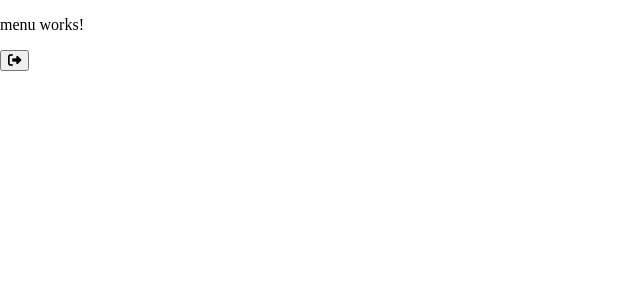
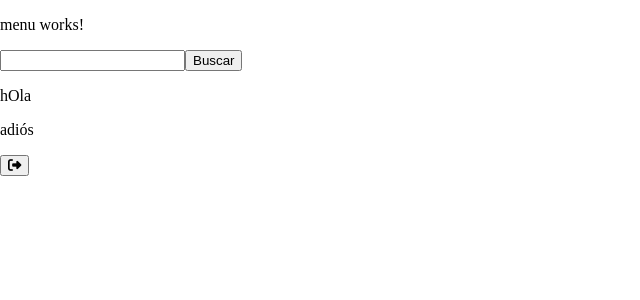
Before and after one commit to dcuecal515/Hundir-la-flota, an Angular app in the folder Frontend/HundirLaFlota/: page /menu in a window 1280 px wide. Shown: the top 300 px of the page, without its empty margins (0-640 px from the left). Built offline with nearby package versions, Linux system fonts and the light colour scheme.

Commit message:
Subida de logica de busqueda sencilla

```diff
--- /dev/null
+++ b/Frontend/HundirLaFlota/src/app/models/Friend.ts
@@ -0,0 +1,3 @@
+export interface Friend{
+    nickname:string
+}
--- a/Frontend/HundirLaFlota/src/app/pages/menu/menu.component.html
+++ b/Frontend/HundirLaFlota/src/app/pages/menu/menu.component.html
@@ -1,2 +1,15 @@
 <p>menu works!</p>
+<input type="text" id="search">
+<button (click)="search()">Buscar</button>
+@if(friendList != null){
+    <div>
+        @for(friend of friendList; track friend.nickname){
+            @if(compare(friend.nickname)){
+                <p>{{friend.nickname}}</p>
+            }
+        }
+    </div>
+}
+
+
 <button (click)="deleteToken()"><i class="fa-solid fa-right-from-bracket"></i></button>
--- a/Frontend/HundirLaFlota/src/app/pages/menu/menu.component.ts
+++ b/Frontend/HundirLaFlota/src/app/pages/menu/menu.component.ts
@@ -1,6 +1,7 @@
 import { Component } from '@angular/core';
 import { ApiService } from '../../services/api.service';
 import { Router } from '@angular/router';
+import { Friend } from '../../models/friend';
 
 @Component({
   selector: 'app-menu',
@@ -12,8 +13,46 @@ import { Router } from '@angular/router';
 export class MenuComponent {
   constructor(private apiService:ApiService,private router:Router){}
 
+  searchQuery:string = ""
+
+
+  hola:Friend={nickname: "hOla"}
+  adios:Friend={nickname:"adiós"}
+
+  friendList = [this.hola, this.adios]
   deleteToken(){
     this.apiService.deleteToken();
     this.router.navigateByUrl("login");
   }
+
+  search(){
+    const input = document.getElementById("search") as HTMLInputElement
+    this.searchQuery = input.value
+  }
+
+  compare(nickname:string){
+    if(this.searchQuery != ""){
+      var newNick = nickname.toUpperCase()
+      var upperQuery = this.searchQuery.toUpperCase()
+      newNick = this.deleteAccents(newNick)
+      upperQuery = this.deleteAccents(upperQuery)
+      if(newNick.includes(upperQuery)){
+        return true
+      }
+      else{
+        return false
+      }
+    }
+    else{
+      return true
+    }
+  }
+
+  deleteAccents(text:string){
+    return text.replace("Á","A")
+                .replace("É","E")
+                .replace("Í","I")
+                .replace("Ó","O")
+                .replace("Ú","U")
+  }
 }
```
Also changed, not shown: 1 other file (tests, documents, lock files or other folders).
